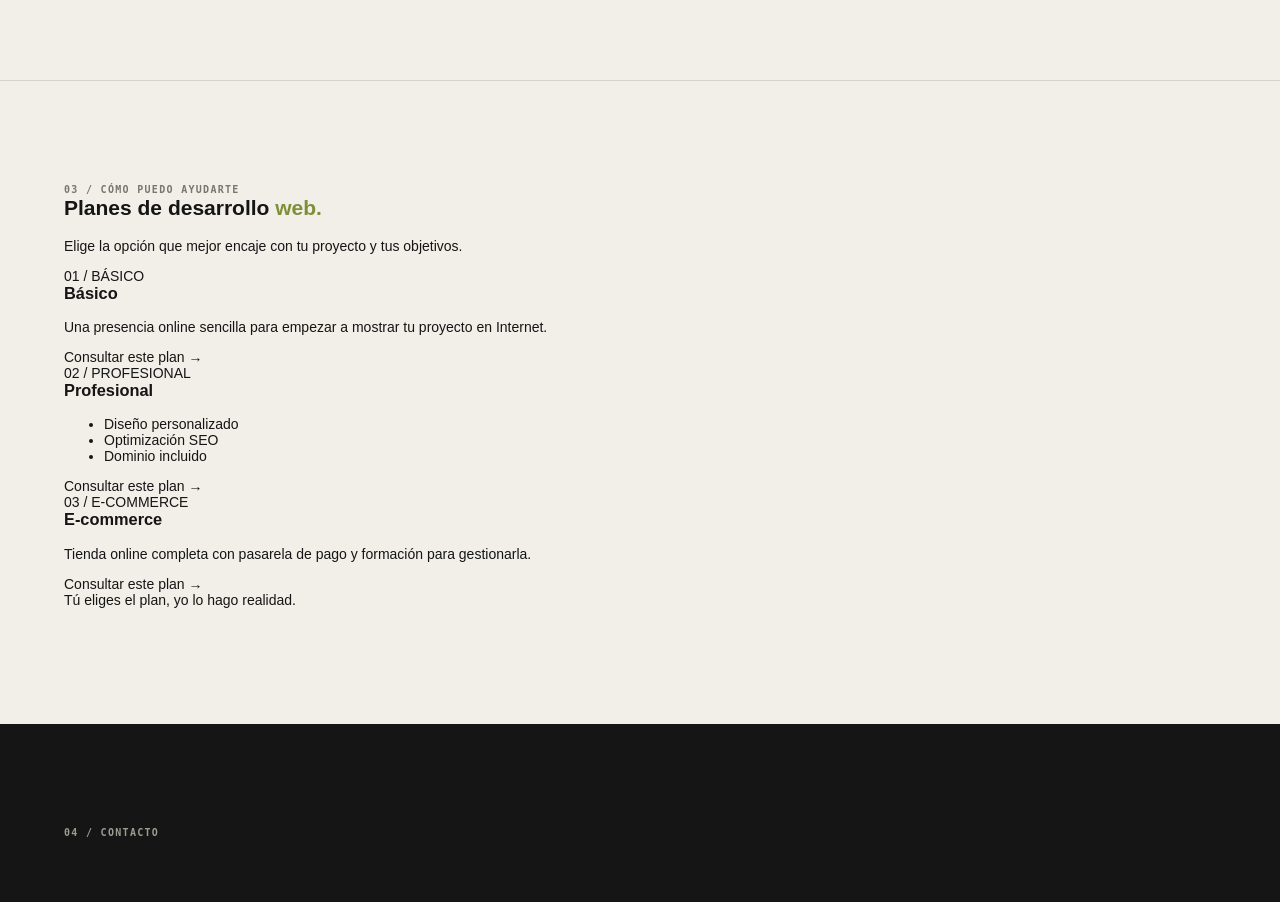
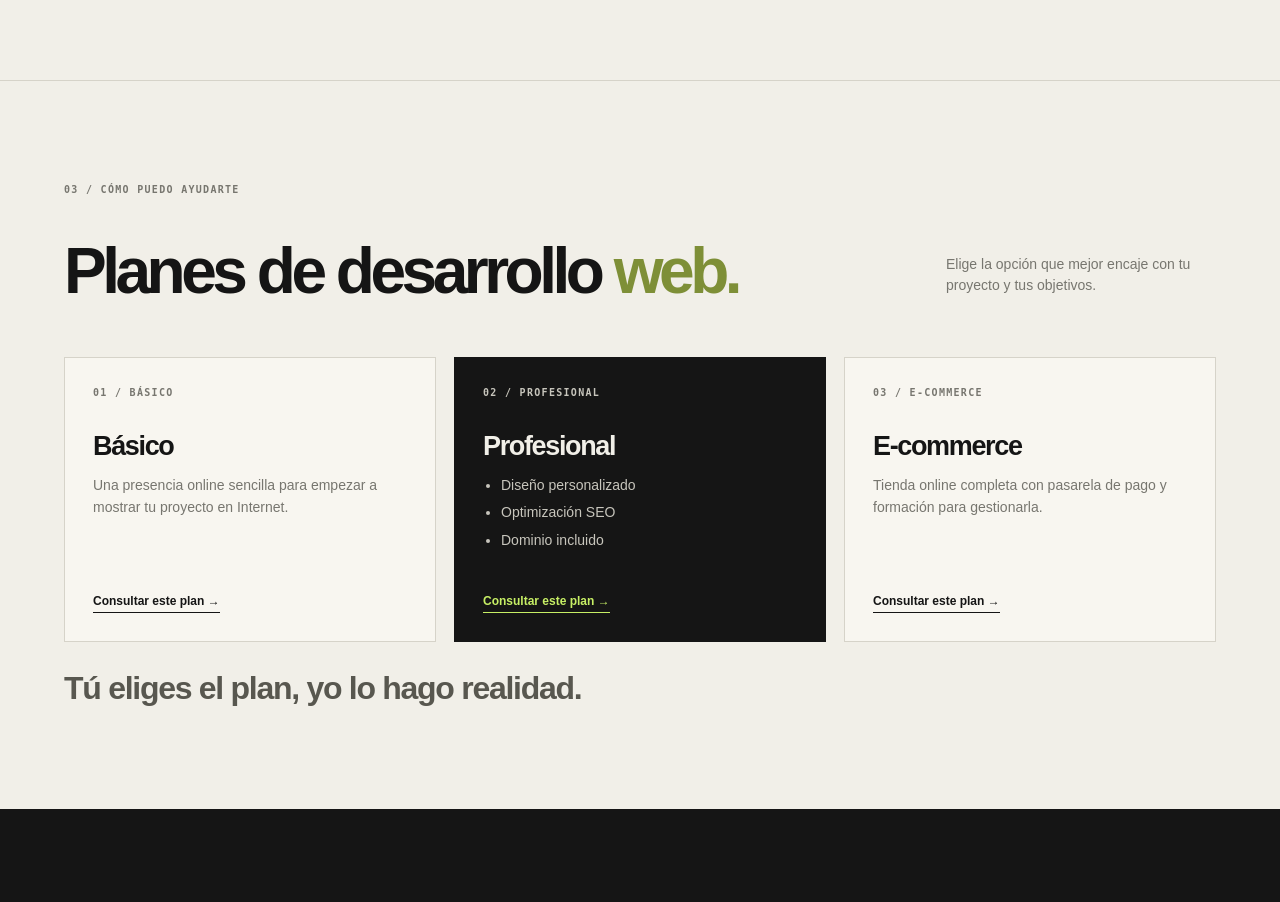
Before and after one commit to enriquesantisteban/portfolio, a PHP site: page / in a window 1280 px wide. Shown: the part 3264-4166 px from the top of the page. Run offline with PHP 8.4, Linux system fonts and the light colour scheme; some libraries are stand-ins or nearby versions.

Commit message:
Refactor service layout and styles in CSS

```diff
--- a/assets/style.css
+++ b/assets/style.css
@@ -418,38 +418,107 @@ h2 span,
   font: 10px monospace;
 }
 
-.services-layout {
-  display: grid;
-  grid-template-columns: .85fr 1fr;
-  gap: 10vw;
+.services-intro {
+  display: flex;
+  justify-content: space-between;
+  align-items: flex-end;
+  gap: 30px;
   margin-top: 45px;
 }
 
-.service-list {
-  border-top: 1px solid var(--line);
+.services-intro h2 {
+  max-width: 800px;
+  margin: 0;
+  font-size: clamp(2.6rem, 5vw, 5.5rem);
+  line-height: .95;
+  letter-spacing: -.07em;
 }
 
-.service-row {
-  display: grid;
-  grid-template-columns: 40px 1fr 20px;
-  align-items: center;
-  gap: 15px;
-  padding: 23px 0;
-  border-bottom: 1px solid var(--line);
+.services-intro > p {
+  max-width: 270px;
+  margin: 0 0 6px;
+  color: var(--muted);
+  line-height: 1.5;
 }
 
-.service-row span {
-  font: 11px monospace;
-  color: var(--muted);
+.service-plans {
+  display: grid;
+  grid-template-columns: repeat(3, minmax(0, 1fr));
+  gap: 18px;
+  margin-top: 55px;
 }
 
-.service-row h3 {
-  margin: 0;
-  font-size: 19px;
+.service-plan {
+  display: flex;
+  flex-direction: column;
+  min-height: 285px;
+  padding: 28px;
+  border: 1px solid var(--line);
+  background: #fffefa80;
 }
 
-.check {
-  color: #83973f !important;
+.service-plan-featured {
+  border-color: var(--ink);
+  background: var(--ink);
+  color: var(--paper);
+}
+
+.service-plan-number {
+  color: var(--muted);
+  font: 700 10px/1.3 monospace;
+  letter-spacing: .13em;
+}
+
+.service-plan-featured .service-plan-number {
+  color: #c7c5bc;
+}
+
+.service-plan h3 {
+  margin: 32px 0 12px;
+  font-size: 27px;
+  letter-spacing: -.05em;
+}
+
+.service-plan > p,
+.service-plan ul {
+  margin: 0 0 24px;
+  color: var(--muted);
+  font-size: 14px;
+  line-height: 1.6;
+}
+
+.service-plan-featured > p,
+.service-plan-featured ul {
+  color: #c7c5bc;
+}
+
+.service-plan ul {
+  padding-left: 18px;
+}
+
+.service-plan li + li {
+  margin-top: 5px;
+}
+
+.service-plan-link {
+  align-self: flex-start;
+  margin-top: auto;
+  padding-bottom: 4px;
+  border-bottom: 1px solid currentColor;
+  font-size: 12px;
+  font-weight: 700;
+}
+
+.service-plan-featured .service-plan-link {
+  color: var(--lime);
+}
+
+.services-tagline {
+  margin: 28px 0 0;
+  color: #58574f;
+  font-size: clamp(1.3rem, 2.5vw, 2rem);
+  font-weight: 700;
+  letter-spacing: -.04em;
 }
 
 .contact {
@@ -640,10 +709,23 @@ footer {
     padding: 18vw 6vw;
   }
   .statement,
-  .services-layout,
   .contact-form-layout {
     grid-template-columns: 1fr;
     gap: 35px;
+  }
+  .services-intro {
+    display: block;
+  }
+  .services-intro > p {
+    margin-top: 20px;
+  }
+  .service-plans {
+    grid-template-columns: 1fr;
+    gap: 14px;
+    margin-top: 35px;
+  }
+  .service-plan {
+    min-height: 250px;
   }
   .section-heading,
   .contact-top {
```
